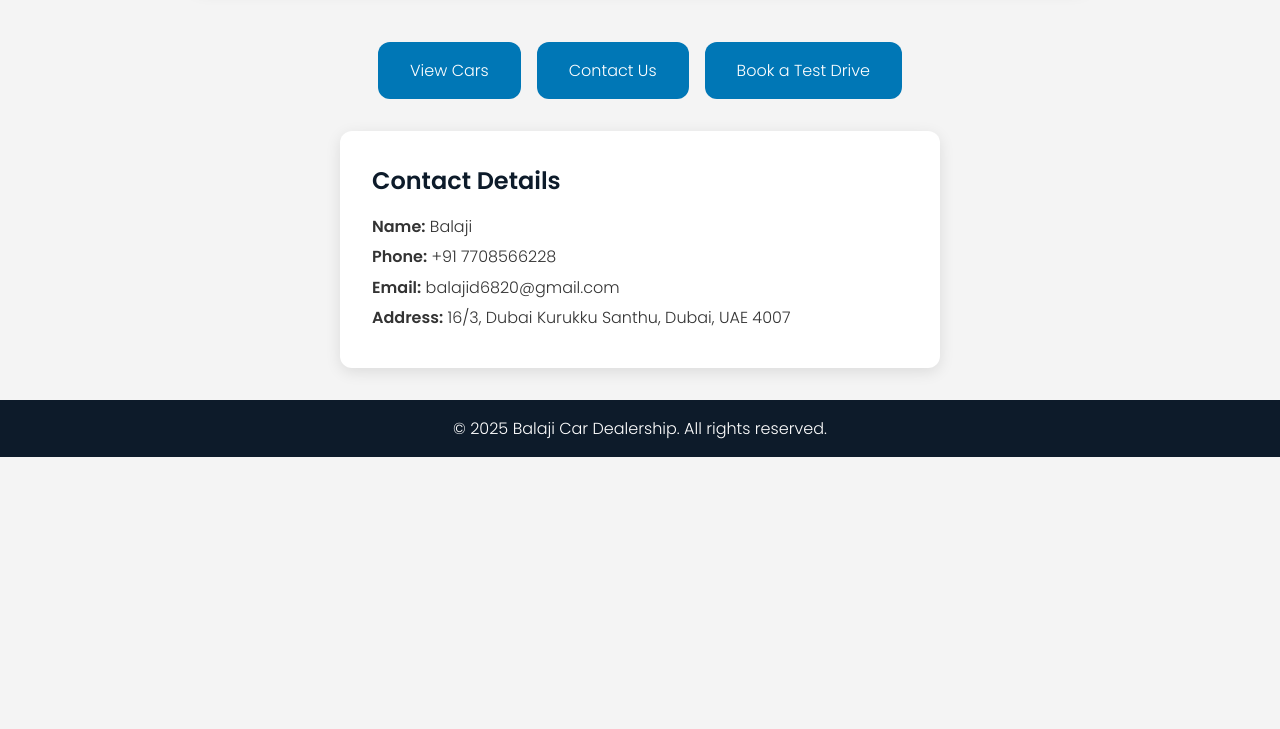
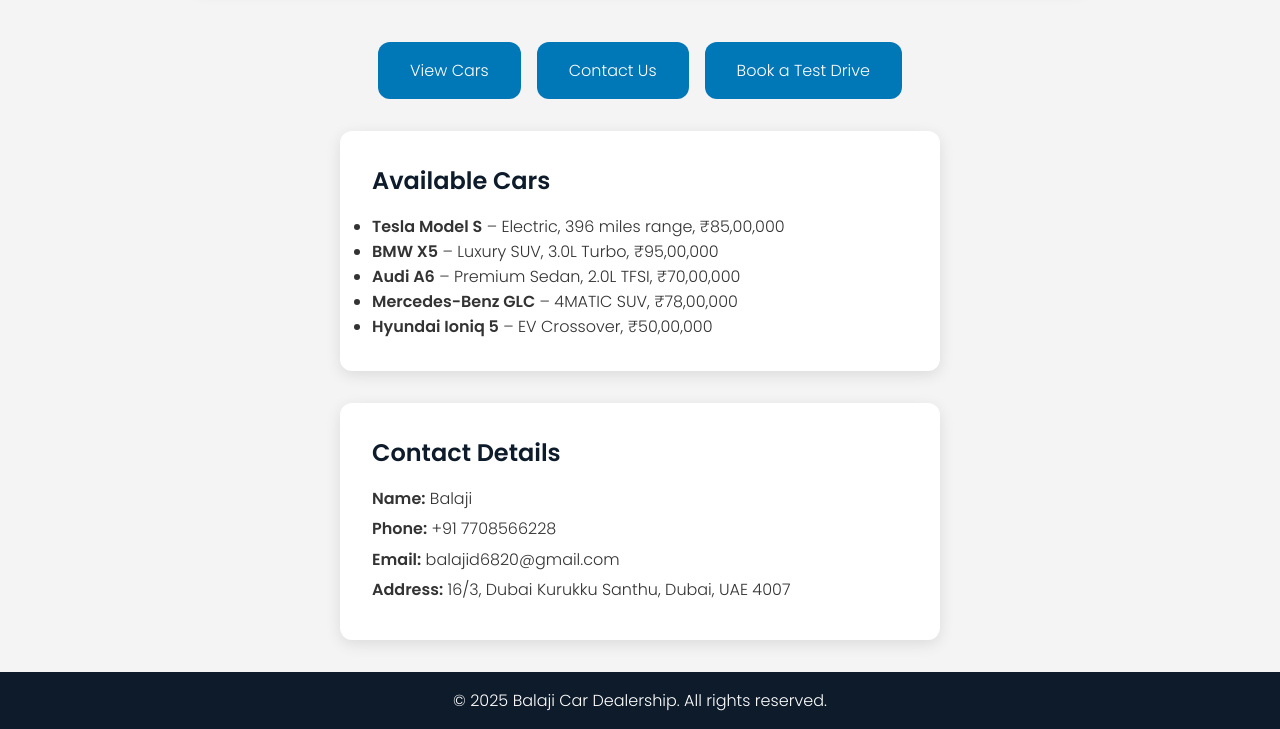
Before and after one commit to Balajimkce/car-dealer, a plain HTML site: page index.html in a window 1280 px wide. Shown: the part 890-1619 px from the top of the page. Before the commit the page ends 1347 px from the top, so only its background shows below. Drawn offline with Linux system fonts and the light colour scheme.

Commit message:
Update index.html

```diff
--- a/index.html
+++ b/index.html
@@ -111,10 +111,20 @@
   </div>
 
   <div class="buttons">
-    <a href="#"><button>View Cars</button></a>
+    <a href="#cars"><button>View Cars</button></a>
     <a href="contact.html"><button>Contact Us</button></a>
     <a href="contact.html#form"><button>Book a Test Drive</button></a>
   </div>
+  <div id="cars" class="contact">
+  <h2>Available Cars</h2>
+  <ul>
+    <li><strong>Tesla Model S</strong> – Electric, 396 miles range, ₹85,00,000</li>
+    <li><strong>BMW X5</strong> – Luxury SUV, 3.0L Turbo, ₹95,00,000</li>
+    <li><strong>Audi A6</strong> – Premium Sedan, 2.0L TFSI, ₹70,00,000</li>
+    <li><strong>Mercedes-Benz GLC</strong> – 4MATIC SUV, ₹78,00,000</li>
+    <li><strong>Hyundai Ioniq 5</strong> – EV Crossover, ₹50,00,000</li>
+  </ul>
+</div>
 
   <div class="contact">
     <h2>Contact Details</h2>
```
